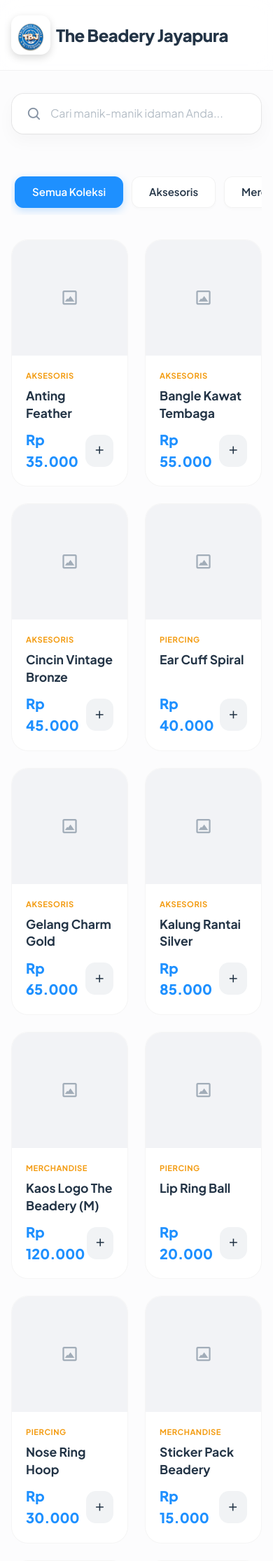
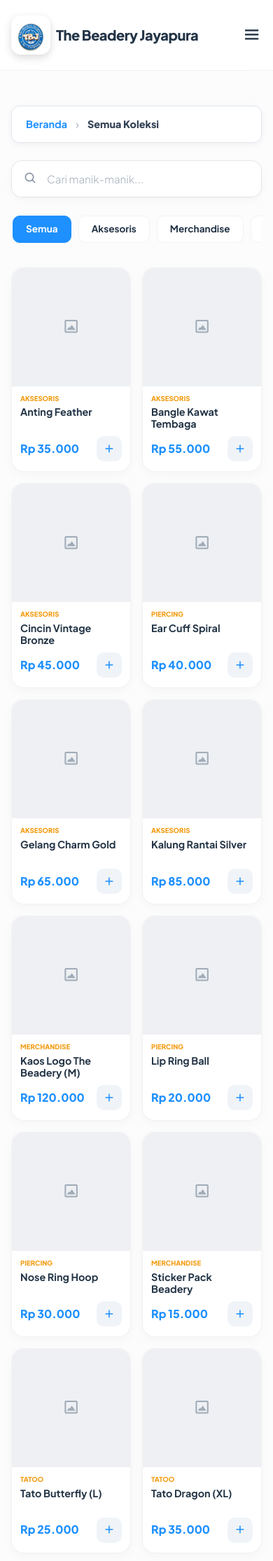
Before and after one commit to Hype-Nie/website-php-native-jayapura-breadery, a PHP site: page /catalog in a window 390 px wide. Shown: the top 2230 px of the page at 70% size. Run offline with PHP 8.4, Linux system fonts and the light colour scheme; data comes from the database, SQL or seed files in the repository.

Commit message:
fix: change produk on cart and optimalize mobile ui

```diff
--- a/app/views/catalog/index.php
+++ b/app/views/catalog/index.php
@@ -7,177 +7,162 @@
     --card-bg: #ffffff;
     --text-main: #233446;
     --text-muted: #8592a3;
+    --body-bg: #fcfcfd;
 }
 
 .catalog-container {
-    padding-top: 2rem;
+    padding-top: 2.5rem;
+    padding-left: 1rem;
+    padding-right: 1rem;
+    position: relative;
 }
 
-/* Pills Filter */
+/* Breadcrumb - Pastikan di atas dan tidak tertutup */
+.breadcrumb-wrapper {
+    background: #ffffff !important;
+    padding: 14px 20px !important;
+    border-radius: 12px !important;
+    margin-bottom: 25px !important;
+    border: 1px solid #e2e8f0 !important;
+    box-shadow: 0 2px 8px rgba(0,0,0,0.06) !important;
+    position: relative;
+    z-index: 100;
+}
+.breadcrumb-custom {
+    display: flex !important;
+    align-items: center;
+    gap: 8px;
+    list-style: none !important;
+    padding: 0 !important;
+    margin: 0 !important;
+    font-size: 0.9rem;
+    color: #1e293b !important;
+}
+.breadcrumb-custom li {
+    display: inline !important;
+    list-style: none !important;
+}
+.breadcrumb-custom a {
+    color: #1E90FF !important;
+    text-decoration: none !important;
+    font-weight: 700 !important;
+    font-size: 0.9rem !important;
+    background: none !important;
+}
+.breadcrumb-custom a:hover {
+    text-decoration: underline !important;
+}
+.breadcrumb-custom .separator {
+    color: #94a3b8 !important;
+    font-size: 1.1rem !important;
+    font-weight: 300 !important;
+    display: inline !important;
+    margin: 0 4px;
+    line-height: 1;
+}
+.breadcrumb-custom .active {
+    color: #334155 !important;
+    font-weight: 800 !important;
+    background: none !important;
+}
+
+/* Pills Filter - Dibuat lebih ramping */
 .filter-pills {
     display: flex;
     overflow-x: auto;
-    padding: 10px 5px;
-    gap: 12px;
-    margin-bottom: 35px;
+    padding: 2px 2px 15px;
+    gap: 10px;
+    margin-bottom: 20px;
     scrollbar-width: none;
 }
 .filter-pills::-webkit-scrollbar { display: none; }
 
 .pill-item {
     white-space: nowrap;
-    padding: 10px 24px;
-    border-radius: 12px;
+    padding: 8px 18px;
+    border-radius: 10px;
     background: #fff;
     color: var(--text-main);
-    font-weight: 600;
-    transition: all 0.3s ease;
+    font-weight: 700;
+    transition: all 0.2s ease;
     text-decoration: none;
     border: 1px solid rgba(0,0,0,0.05);
-    box-shadow: 0 2px 4px rgba(0,0,0,0.02);
-}
-.pill-item:hover {
-    background: #f8f9fa;
-    color: var(--primary-color);
-    transform: translateY(-2px);
+    font-size: 0.85rem;
 }
 .pill-item.active {
     background: var(--primary-color);
     color: white;
     border-color: var(--primary-color);
-    box-shadow: 0 4px 12px rgba(30, 144, 255, 0.25);
 }
 
-/* Search Box */
-.search-input-group {
-    position: relative;
-    max-width: 650px;
-    margin: 0 auto 50px;
-}
-.search-input-group .form-control {
-    padding: 16px 25px 16px 55px;
-    border-radius: 18px;
-    border: 1px solid rgba(0,0,0,0.08);
-    box-shadow: 0 10px 25px rgba(0,0,0,0.03);
-    font-size: 1rem;
-    transition: all 0.3s ease;
-}
-.search-input-group .form-control:focus {
-    border-color: var(--primary-color);
-    box-shadow: 0 10px 30px rgba(30, 144, 255, 0.1);
-}
-.search-input-group i {
-    position: absolute;
-    left: 22px;
-    top: 50%;
-    transform: translateY(-50%);
-    color: var(--text-muted);
-    font-size: 1.4rem;
-}
-
-/* Product Card */
+/* Product Card - Optimasi Ruang Mobile */
 .product-card-premium {
     background: var(--card-bg);
-    border-radius: 24px;
-    border: 1px solid rgba(0,0,0,0.04);
-    transition: all 0.4s cubic-bezier(0.165, 0.84, 0.44, 1);
+    border-radius: 18px;
+    border: 1px solid rgba(0,0,0,0.05);
     height: 100%;
     display: flex;
     flex-direction: column;
     overflow: hidden;
     position: relative;
-}
-.product-card-premium:hover {
-    transform: translateY(-10px);
-    box-shadow: 0 20px 40px rgba(0,0,0,0.08);
-    border-color: rgba(30, 144, 255, 0.1);
+    box-shadow: 0 4px 15px rgba(0,0,0,0.03);
 }
 
 .img-wrapper {
     position: relative;
-    padding-top: 100%;
-    background: #fcfcfd;
-    overflow: hidden;
+    padding-top: 100%; /* Tetap 1:1 */
+    background: #f8f9fa;
 }
 .product-img-main {
     position: absolute;
-    top: 0;
-    left: 0;
-    width: 100%;
-    height: 100%;
+    top: 0; left: 0; width: 100%; height: 100%;
     object-fit: cover;
-    transition: transform 0.8s ease;
-}
-.product-card-premium:hover .product-img-main {
-    transform: scale(1.1);
 }
 
-/* Preview & Stock Badges */
 .btn-preview-trigger {
     position: absolute;
-    top: 15px;
-    right: 15px;
-    width: 40px;
-    height: 40px;
+    top: 8px; right: 8px;
+    width: 32px; height: 32px;
     background: rgba(255,255,255,0.9);
     backdrop-filter: blur(8px);
-    border-radius: 12px;
-    display: flex;
-    align-items: center;
-    justify-content: center;
+    border-radius: 8px;
+    display: flex; align-items: center; justify-content: center;
     color: var(--text-main);
-    opacity: 0;
-    transform: translateX(10px);
-    transition: all 0.3s ease;
-    cursor: pointer;
-    z-index: 5;
-    border: none;
-    box-shadow: 0 4px 10px rgba(0,0,0,0.1);
-}
-.product-card-premium:hover .btn-preview-trigger {
-    opacity: 1;
-    transform: translateX(0);
-}
-.btn-preview-trigger:hover {
-    background: var(--primary-color);
-    color: #fff;
+    z-index: 5; border: none;
+    box-shadow: 0 2px 6px rgba(0,0,0,0.1);
 }
 
 .stock-status {
     position: absolute;
-    top: 15px;
-    left: 15px;
-    padding: 6px 14px;
-    border-radius: 10px;
-    font-size: 0.7rem;
+    top: 8px; left: 8px;
+    padding: 3px 8px;
+    border-radius: 6px;
+    font-size: 0.55rem;
     font-weight: 800;
     text-transform: uppercase;
     z-index: 5;
-    letter-spacing: 0.5px;
 }
 
-/* Card Content */
 .card-details {
-    padding: 20px;
+    padding: 10px 12px 14px; /* Padding lebih kecil agar teks tidak terlalu turun */
     flex-grow: 1;
     display: flex;
     flex-direction: column;
 }
 .cat-tag {
-    font-size: 0.7rem;
-    font-weight: 700;
+    font-size: 0.6rem;
+    font-weight: 800;
     color: var(--secondary-color);
     text-transform: uppercase;
-    margin-bottom: 8px;
-    letter-spacing: 0.5px;
+    margin-bottom: 4px;
 }
 .prod-name {
-    font-size: 1.1rem;
+    font-size: 0.9rem;
     font-weight: 700;
     color: var(--text-main);
-    margin-bottom: 12px;
-    line-height: 1.4;
-    height: 3rem;
+    margin-bottom: 8px;
+    line-height: 1.2;
+    height: 2.2rem; /* Lebih pendek sedikit */
     overflow: hidden;
     display: -webkit-box;
     -webkit-line-clamp: 2;
@@ -190,75 +175,63 @@
     align-items: center;
 }
 .prod-price {
-    font-size: 1.25rem;
+    font-size: 1rem;
     font-weight: 800;
     color: var(--primary-color);
 }
 
 .btn-add-cart-main {
-    width: 46px;
-    height: 46px;
-    border-radius: 14px;
-    background: #f1f3f5;
-    color: var(--text-main);
-    display: flex;
-    align-items: center;
-    justify-content: center;
+    width: 36px;
+    height: 36px;
+    border-radius: 10px;
+    background: #f0f4f8;
+    color: var(--primary-color);
+    display: flex; align-items: center; justify-content: center;
     border: none;
-    transition: all 0.3s ease;
-}
-.btn-add-cart-main:hover {
-    background: var(--primary-color);
-    color: white;
-    transform: scale(1.05);
-    box-shadow: 0 6px 15px rgba(30, 144, 255, 0.2);
+    font-size: 1.2rem;
 }
 
-/* Image Preview Modal */
-#imagePreviewModal .modal-content {
-    background: rgba(255, 255, 255, 0.9);
-    backdrop-filter: blur(15px);
-    border: none;
-    border-radius: 30px;
-    overflow: hidden;
-}
-#imagePreviewModal .modal-body {
-    padding: 40px;
-}
-.preview-img-container {
-    background: #fff;
-    border-radius: 20px;
-    padding: 10px;
-    box-shadow: 0 10px 30px rgba(0,0,0,0.05);
-    margin-bottom: 25px;
+/* Tampilan Desktop Overrides */
+@media (min-width: 768px) {
+    .catalog-container { padding-top: 2rem; }
+    .card-details { padding: 18px 20px 22px; }
+    .prod-name { font-size: 1.1rem; height: 3rem; }
+    .prod-price { font-size: 1.25rem; }
+    .btn-add-cart-main { width: 46px; height: 46px; border-radius: 14px; }
+    .btn-preview-trigger { width: 40px; height: 40px; border-radius: 12px; top: 12px; right: 12px; opacity: 0; transform: translateX(10px); }
+    .product-card-premium:hover .btn-preview-trigger { opacity: 1; transform: translateX(0); }
+    .product-card-premium:hover { transform: translateY(-10px); box-shadow: 0 20px 40px rgba(0,0,0,0.08); }
 }
 
-/* Animations */
 @keyframes cart-bounce {
     0%, 100% { transform: scale(1); }
     50% { transform: scale(1.3); }
 }
-.cart-bounce-anim {
-    animation: cart-bounce 0.4s cubic-bezier(0.175, 0.885, 0.32, 1.275);
-}
-
-.cart-animation-element {
-    position: fixed;
-    z-index: 10000;
-    pointer-events: none;
-    border-radius: 12px;
-    box-shadow: 0 10px 25px rgba(0,0,0,0.15);
-    overflow: hidden;
-}
+.cart-bounce-anim { animation: cart-bounce 0.4s cubic-bezier(0.175, 0.885, 0.32, 1.275); }
 </style>
 
 <div class="container catalog-container">
+    <!-- Breadcrumb Box -->
+    <div class="breadcrumb-wrapper">
+        <ul class="breadcrumb-custom">
+            <li><a href="<?= BASE_URL ?>">Beranda</a></li>
+            <li class="separator">&rsaquo;</li>
+            <?php if ($selectedCategory): ?>
+                <li><a href="<?= BASE_URL ?>catalog">Katalog</a></li>
+                <li class="separator">&rsaquo;</li>
+                <li class="active"><?= htmlspecialchars($selectedCategory) ?></li>
+            <?php else: ?>
+                <li class="active">Semua Koleksi</li>
+            <?php endif; ?>
+        </ul>
+    </div>
+
     <!-- Search Section -->
-    <div class="search-container">
+    <div class="mb-4">
         <form action="<?= BASE_URL ?>catalog" method="GET">
-            <div class="search-input-group">
-                <i class="bx bx-search"></i>
-                <input type="text" name="q" class="form-control" placeholder="Cari manik-manik idaman Anda..." value="<?= htmlspecialchars($search ?? '') ?>">
+            <div class="search-input-group" style="position: relative;">
+                <i class="bx bx-search" style="position: absolute; left: 18px; top: 50%; transform: translateY(-50%); color: var(--text-muted); font-size: 1.2rem;"></i>
+                <input type="text" name="q" class="form-control" style="padding: 14px 20px 14px 50px; border-radius: 15px; border: 1px solid rgba(0,0,0,0.08); font-size: 0.95rem; box-shadow: 0 4px 12px rgba(0,0,0,0.03);" placeholder="Cari manik-manik..." value="<?= htmlspecialchars($search ?? '') ?>">
                 <?php if ($selectedCategory): ?>
                     <input type="hidden" name="category" value="<?= htmlspecialchars($selectedCategory) ?>">
                 <?php endif; ?>
@@ -268,7 +241,7 @@
 
     <!-- Filter Section -->
     <div class="filter-pills">
-        <a href="<?= BASE_URL ?>catalog<?= $search ? '?q='.urlencode($search) : '' ?>" class="pill-item <?= empty($selectedCategory) ? 'active' : '' ?>">Semua Koleksi</a>
+        <a href="<?= BASE_URL ?>catalog<?= $search ? '?q='.urlencode($search) : '' ?>" class="pill-item <?= empty($selectedCategory) ? 'active' : '' ?>">Semua</a>
         <?php foreach ($categories as $cat): ?>
             <a href="<?= BASE_URL ?>catalog?category=<?= urlencode($cat->category) ?><?= $search ? '&q='.urlencode($search) : '' ?>"
                class="pill-item <?= $selectedCategory === $cat->category ? 'active' : '' ?>">
@@ -279,30 +252,24 @@
 
     <!-- Product Grid -->
     <?php if (!empty($products)): ?>
-        <div class="row g-4 mb-5">
+        <div class="row g-3 g-md-4 mb-5">
             <?php foreach ($products as $product): ?>
                 <?php $isAvailable = $product->stock > 0; ?>
                 <div class="col-6 col-md-4 col-lg-3">
                     <div class="product-card-premium">
                         <div class="img-wrapper">
-                            <!-- Stock Badge -->
                             <?php if (!$isAvailable): ?>
                                 <span class="stock-status bg-danger text-white">Habis</span>
                             <?php endif; ?>
 
-                            <!-- Preview Trigger -->
                             <?php if (!empty($product->image)): ?>
                                 <button class="btn-preview-trigger" onclick="showImagePreview('<?= BASE_URL ?>assets/img/products/<?= $product->image ?>', '<?= htmlspecialchars(addslashes($product->name)) ?>', 'Rp <?= number_format($product->price, 0, ',', '.') ?>')">
                                     <i class="bx bx-expand"></i>
                                 </button>
-                            <?php endif; ?>
-
-                            <!-- Image -->
-                            <?php if (!empty($product->image)): ?>
                                 <img src="<?= BASE_URL ?>assets/img/products/<?= $product->image ?>" alt="<?= htmlspecialchars($product->name) ?>" class="product-img-main" loading="lazy">
                             <?php else: ?>
                                 <div class="product-img-main d-flex align-items-center justify-content-center bg-lighter">
-                                    <i class="bx bx-image-alt text-muted fs-1"></i>
+                                    <i class="bx bx-image-alt text-muted fs-2"></i>
                                 </div>
                             <?php endif; ?>
                         </div>
@@ -326,65 +293,32 @@
         </div>
     <?php else: ?>
         <div class="empty-catalog text-center py-5">
-            <i class="bx bx-search-alt-2 text-muted mb-3" style="font-size: 5rem; opacity: 0.3;"></i>
+            <i class="bx bx-search-alt-2 text-muted mb-3" style="font-size: 4rem; opacity: 0.3;"></i>
             <h4 class="fw-700">Produk Tidak Ditemukan</h4>
-            <p class="text-muted">Maaf, kami tidak dapat menemukan produk yang Anda cari.</p>
-            <a href="<?= BASE_URL ?>catalog" class="btn btn-primary rounded-pill px-4 mt-2">Lihat Semua Koleksi</a>
+            <a href="<?= BASE_URL ?>catalog" class="btn btn-primary rounded-pill px-4 mt-2">Reset</a>
         </div>
     <?php endif; ?>
 </div>
 
-<!-- Floating Cart -->
-<?php if (!empty($_SESSION['cart'])): ?>
-<a href="<?= BASE_URL ?>cart" class="cart-fab" id="floatingCart">
-    <i class="bx bx-shopping-bag fs-4"></i>
-    <span class="badge rounded-pill bg-danger" id="cartCountBadge"><?= count($_SESSION['cart']) ?></span>
-</a>
-<?php endif; ?>
-
-<!-- Toast Feedback -->
-<div id="toast-minimal" style="position: fixed; bottom: 30px; left: 50%; transform: translateX(-50%) translateY(100px); background: #233446; color: white; padding: 14px 30px; border-radius: 50px; box-shadow: 0 10px 30px rgba(0,0,0,0.2); z-index: 10000; transition: all 0.4s cubic-bezier(0.175, 0.885, 0.32, 1.275); display: flex; align-items: center; gap: 12px; opacity: 0;">
-    <i class="bx bx-check-circle text-success fs-4"></i>
-    <span id="toast-msg">Berhasil!</span>
-</div>
-
 <!-- Preview Modal -->
 <div class="modal fade" id="imagePreviewModal" tabindex="-1" aria-hidden="true">
-    <div class="modal-dialog modal-dialog-centered modal-lg">
+    <div class="modal-dialog modal-dialog-centered">
         <div class="modal-content">
             <div class="modal-body text-center position-relative">
-                <button type="button" class="btn-close position-absolute top-0 end-0 m-4" data-bs-dismiss="modal" aria-label="Close"></button>
-                <div class="preview-img-container">
-                    <img id="previewImage" src="" alt="" class="img-fluid rounded-4" style="max-height:65vh;">
-                </div>
-                <h3 id="previewProductName" class="fw-800 mb-1"></h3>
-                <p id="previewProductPrice" class="fs-4 fw-700 text-primary mb-0"></p>
+                <button type="button" class="btn-close position-absolute top-0 end-0 m-3" data-bs-dismiss="modal" aria-label="Close"></button>
+                <img id="previewImage" src="" alt="" class="img-fluid rounded-4 mb-3" style="max-height:60vh;">
+                <h4 id="previewProductName" class="fw-800 mb-1"></h4>
+                <p id="previewProductPrice" class="fs-5 fw-700 text-primary mb-0"></p>
             </div>
         </div>
     </div>
 </div>
 
-<style>
-.cart-fab {
-    position: fixed;
-    bottom: 30px;
-    right: 30px;
-    width: 64px;
-    height: 64px;
-    background: var(--primary-color);
-    color: white;
-    border-radius: 20px;
-    display: flex;
-    align-items: center;
-    justify-content: center;
-    box-shadow: 0 15px 30px rgba(30, 144, 255, 0.35);
-    z-index: 1000;
-    text-decoration: none;
-    transition: all 0.3s cubic-bezier(0.175, 0.885, 0.32, 1.275);
-}
-.cart-fab:hover { transform: scale(1.1) translateY(-5px); color: white; }
-.cart-fab .badge { position: absolute; top: -5px; right: -5px; border: 3px solid #fff; padding: 6px 10px; }
-</style>
+<!-- Toast Feedback -->
+<div id="toast-minimal" style="position: fixed; bottom: 30px; left: 50%; transform: translateX(-50%) translateY(100px); background: #233446; color: white; padding: 12px 25px; border-radius: 50px; box-shadow: 0 10px 30px rgba(0,0,0,0.2); z-index: 10000; transition: all 0.4s cubic-bezier(0.175, 0.885, 0.32, 1.275); display: flex; align-items: center; gap: 10px; opacity: 0; font-size: 0.85rem; width: max-content; max-width: 85vw;">
+    <i class="bx bx-check-circle text-success fs-5"></i>
+    <span id="toast-msg">Berhasil!</span>
+</div>
 
 <script>
 document.addEventListener('DOMContentLoaded', function() {
@@ -404,45 +338,33 @@ document.addEventListener('DOMContentLoaded', function() {
     function runCartAnimation(startElement) {
         const cartIcon = document.querySelector('.navbar-modern .bx-shopping-bag') || document.querySelector('.cart-fab i');
         if (!cartIcon) return;
-
         const productCard = startElement.closest('.product-card-premium');
         const productImg = productCard ? productCard.querySelector('.product-img-main') : null;
-
         const startRect = (productImg || startElement).getBoundingClientRect();
         const endRect = cartIcon.getBoundingClientRect();
-
         const animated = document.createElement('div');
-        animated.className = 'cart-animation-element';
-
+        animated.style.position = 'fixed';
+        animated.style.zIndex = '10000';
+        animated.style.width = '60px';
+        animated.style.height = '60px';
+        animated.style.borderRadius = '12px';
+        animated.style.overflow = 'hidden';
+        animated.style.left = startRect.left + 'px';
+        animated.style.top = startRect.top + 'px';
+        animated.style.transition = 'all 0.8s cubic-bezier(0.4, 0, 0.2, 1)';
         if (productImg && productImg.src) {
             const img = document.createElement('img');
             img.src = productImg.src;
-            img.style.width = '100%';
-            img.style.height = '100%';
-            img.style.objectFit = 'cover';
+            img.style.width = '100%'; img.style.height = '100%'; img.style.objectFit = 'cover';
             animated.appendChild(img);
-        } else {
-            animated.style.background = 'var(--primary-color)';
-        }
-
-        animated.style.position = 'fixed';
-        animated.style.width = '70px';
-        animated.style.height = '70px';
-        animated.style.left = (startRect.left) + 'px';
-        animated.style.top = (startRect.top) + 'px';
-        animated.style.transition = 'all 0.8s cubic-bezier(0.4, 0, 0.2, 1)';
-
+        } else { animated.style.background = 'var(--primary-color)'; }
         document.body.appendChild(animated);
-
         setTimeout(() => {
-            animated.style.left = (endRect.left) + 'px';
-            animated.style.top = (endRect.top) + 'px';
-            animated.style.width = '20px';
-            animated.style.height = '20px';
-            animated.style.opacity = '0.3';
-            animated.style.transform = 'scale(0.1) rotate(360deg)';
+            animated.style.left = endRect.left + 'px';
+            animated.style.top = endRect.top + 'px';
+            animated.style.width = '20px'; animated.style.height = '20px';
+            animated.style.opacity = '0.3'; animated.style.transform = 'scale(0.1) rotate(360deg)';
         }, 50);
-
         setTimeout(() => {
             animated.remove();
             const target = cartIcon.closest('.btn-cart-modern') || cartIcon.parentElement;
@@ -455,46 +377,26 @@ document.addEventListener('DOMContentLoaded', function() {
         btn.addEventListener('click', function(e) {
             e.preventDefault();
             const id = this.dataset.id;
-
             const originalHtml = this.innerHTML;
             this.innerHTML = '<i class="bx bx-loader-alt bx-spin"></i>';
             this.disabled = true;
-
             fetch('<?= BASE_URL ?>cart/add', {
                 method: 'POST',
-                headers: {
-                    'Content-Type': 'application/x-www-form-urlencoded',
-                    'X-Requested-With': 'XMLHttpRequest'
-                },
+                headers: { 'Content-Type': 'application/x-www-form-urlencoded', 'X-Requested-With': 'XMLHttpRequest' },
                 body: `product_id=${id}&quantity=1`
             })
             .then(res => res.json())
             .then(data => {
-                this.innerHTML = originalHtml;
-                this.disabled = false;
-
+                this.innerHTML = originalHtml; this.disabled = false;
                 if (data.success) {
-                    runCartAnimation(this);
-                    showToast(data.message);
-
+                    runCartAnimation(this); showToast(data.message);
                     const navBadge = document.getElementById('navCartCount');
-                    if (navBadge) {
-                        navBadge.textContent = data.cart_count;
-                        navBadge.style.display = 'flex';
-                    }
+                    if (navBadge) { navBadge.textContent = data.cart_count; navBadge.style.display = 'flex'; }
                     const floatingBadge = document.getElementById('cartCountBadge');
-                    if (floatingBadge) {
-                        floatingBadge.textContent = data.cart_count;
-                    }
-                } else {
-                    alert(data.message);
-                }
+                    if (floatingBadge) { floatingBadge.textContent = data.cart_count; }
+                } else { alert(data.message); }
             })
-            .catch(err => {
-                this.innerHTML = originalHtml;
-                this.disabled = false;
-                console.error(err);
-            });
+            .catch(() => { this.innerHTML = originalHtml; this.disabled = false; });
         });
     });
 
--- a/app/views/layouts/public_header.php
+++ b/app/views/layouts/public_header.php
@@ -53,8 +53,12 @@
         .navbar-brand {
             font-weight: 800;
             color: #233446 !important;
-            font-size: 1.5rem;
+            font-size: 1.25rem;
             letter-spacing: -0.5px;
+        }
+
+        @media (min-width: 992px) {
+            .navbar-brand { font-size: 1.5rem; }
         }
 
         .nav-link-modern {
@@ -99,6 +103,7 @@
 
         .main-content {
             min-height: 80vh;
+            padding-top: 10px; /* Tambahkan sedikit jarak agar konten tidak mepet navbar */
         }
 
         .footer-modern {
@@ -163,8 +168,8 @@
                 <span><?= APP_NAME ?></span>
             </a>
 
-            <button class="navbar-toggler" type="button" data-bs-toggle="collapse" data-bs-target="#navbarNav">
-                <span class="navbar-toggler-icon"></span>
+            <button class="navbar-toggler menu-toggle-btn" type="button" data-bs-toggle="collapse" data-bs-target="#navbarNav">
+                <i class="bx bx-menu" style="font-size: 1.8rem; color: #233446; transition: transform 0.2s ease;"></i>
             </button>
 
             <div class="collapse navbar-collapse" id="navbarNav">
@@ -309,6 +314,37 @@
                 document.querySelector('.navbar-modern').classList.remove('scrolled');
             }
         });
+
+        var menuBtn = document.querySelector('.menu-toggle-btn');
+        var menuIcon = menuBtn.querySelector('i');
+
+        menuBtn.addEventListener('click', function() {
+            if (menuIcon.classList.contains('bx-menu')) {
+                menuIcon.style.transform = 'rotate(90deg)';
+                setTimeout(function() {
+                    menuIcon.classList.remove('bx-menu');
+                    menuIcon.classList.add('bx-x');
+                    menuIcon.style.transform = 'rotate(0deg)';
+                }, 150);
+            } else {
+                menuIcon.style.transform = 'rotate(90deg)';
+                setTimeout(function() {
+                    menuIcon.classList.remove('bx-x');
+                    menuIcon.classList.add('bx-menu');
+                    menuIcon.style.transform = 'rotate(0deg)';
+                }, 150);
+            }
+        });
+
+        document.getElementById('navbarNav').addEventListener('show.bs.collapse', function() {
+            menuIcon.classList.remove('bx-menu');
+            menuIcon.classList.add('bx-x');
+        });
+
+        document.getElementById('navbarNav').addEventListener('hide.bs.collapse', function() {
+            menuIcon.classList.remove('bx-x');
+            menuIcon.classList.add('bx-menu');
+        });
     </script>
     <?= $pageScripts ?? '' ?>
 </body>
```
